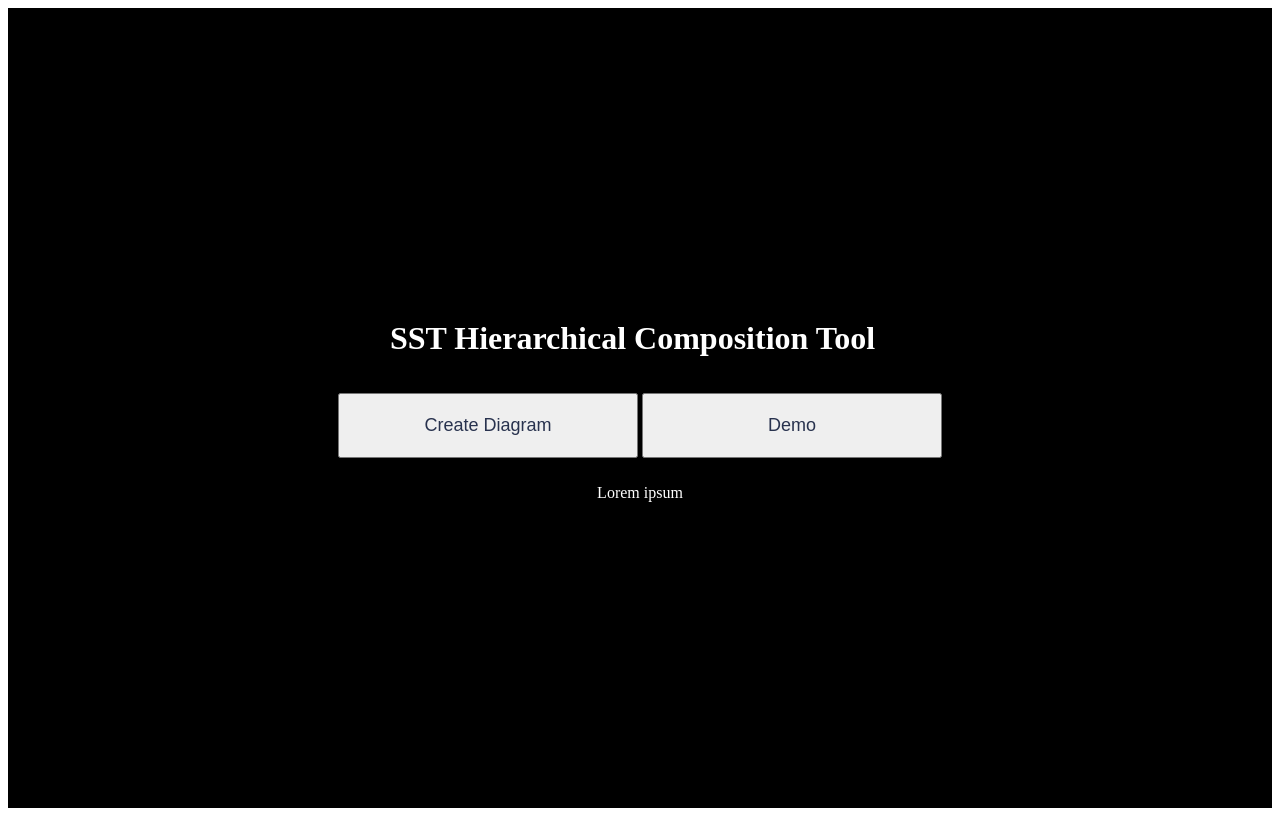
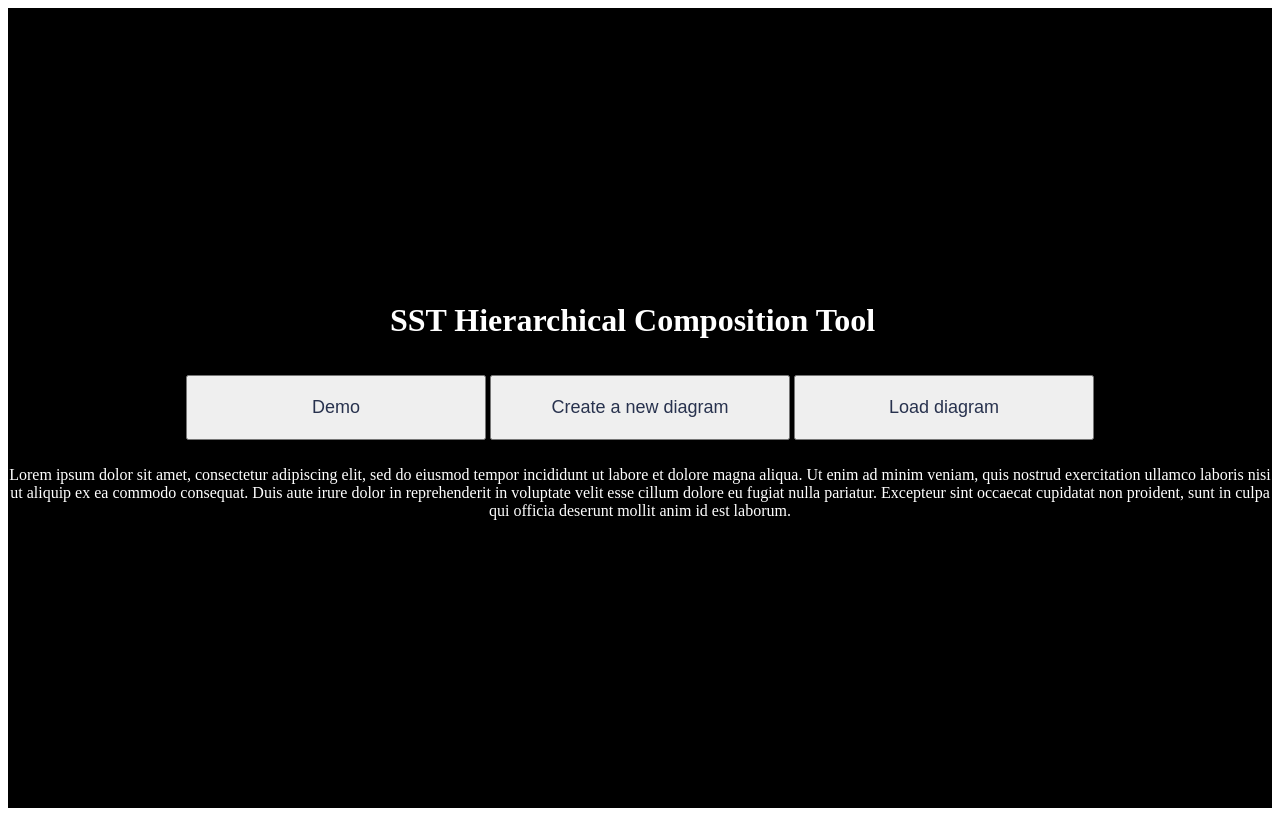
Before and after one commit to lpsmodsimteam/sst-composition-tool, a Flask app: page / in a window 1280 px wide. Run offline with Flask 2, Linux system fonts and the light colour scheme.

Commit message:
move common layout divs of html templates to base

```diff
--- /dev/null
+++ b/app/static/css/index.css
@@ -0,0 +1,44 @@
+button:hover {
+  cursor: pointer;
+}
+
+.home {
+  height: 100vh;
+  background-color: #000;
+}
+
+.splash {
+  height: 100%;
+  width: 100%;
+  text-align: center;
+  display: flex;
+  justify-content: center; /* align horizontal */
+  align-items: center; /* align vertical */
+}
+
+.intro {
+  padding-right: 15px;
+  padding-bottom: 15px;
+}
+
+.CTA {
+  width: 300px;
+  padding: 20px;
+  color: #28324e;
+  font-size: large;
+}
+
+.CTA:hover {
+  background-color: #28324e;
+  border-color: white;
+  color: white;
+}
+
+.splash h1 {
+  color: #ffffff;
+}
+
+.splash p {
+  padding-top: 10px;
+  color: #ffffff;
+}
--- /dev/null
+++ b/app/templates/base.html
@@ -0,0 +1,11 @@
+<!DOCTYPE html>
+<html lang="en">
+  <head>
+    <meta charset="UTF-8" />
+    <meta name="viewport" content="width=device-width, initial-scale=1.0" />
+    <meta http-equiv="X-UA-Compatible" content="ie=edge" />
+    <title>SST Hierarchical Composition Tool</title>
+    <meta name="description" content="SST Hierarchical Composition Tool" />
+  </head>
+  {% block content %}{% endblock %}
+</html>
--- a/app/templates/canvas.html
+++ b/app/templates/canvas.html
@@ -6,9 +6,8 @@
     <meta http-equiv="X-UA-Compatible" content="ie=edge" />
     <title>SST Hierarchical Composition Tool</title>
     <meta name="description" content="SST Hierarchical Composition Tool" />
-
-    {% include "styles.html" %}
   </head>
+  {% include "styles.html" %}
 
   <body>
     <header>
--- a/app/templates/index.html
+++ b/app/templates/index.html
@@ -1,59 +1,8 @@
-<!DOCTYPE html>
-<html lang="en">
-  <head>
-    <meta charset="UTF-8" />
-    <meta name="viewport" content="width=device-width, initial-scale=1.0" />
-    <meta http-equiv="X-UA-Compatible" content="ie=edge" />
-    <title>SST Hierarchical Composition Tool</title>
-    <meta name="description" content="SST Hierarchical Composition Tool" />
-
-    <style>
-      a:hover {
-        text-decoration: none;
-      }
-
-      .home {
-        height: 100vh;
-        background-color: #000;
-      }
-
-      .splash {
-        height: 100%;
-        width: 100%;
-        text-align: center;
-        display: flex;
-        justify-content: center; /* align horizontal */
-        align-items: center; /* align vertical */
-      }
-
-      .intro {
-        padding-right: 15px;
-        padding-bottom: 15px;
-      }
-
-      .CTA {
-        width: 300px;
-        padding: 20px;
-        color: #28324e;
-        font-size: large;
-      }
-
-      .CTA:hover {
-        background-color: #28324e;
-        border-color: white;
-        color: white;
-      }
-
-      .splash h1 {
-        color: #ffffff;
-      }
-
-      .splash p {
-        padding-top: 10px;
-        color: #ffffff;
-      }
-    </style>
-  </head>
+{% extends "base.html" %} {% block content %}
+<link
+  rel="stylesheet"
+  href="{{ url_for('static', filename='css/index.css') }}"
+/>
 <body>
   <div class="container-fluid">
     <div class="row home">
@@ -63,25 +12,40 @@
             <h1>SST Hierarchical Composition Tool</h1>
           </div>
           <button
+            onclick="location.href='/demo'"
+            type="button"
+            class="btn btn-default CTA"
+          >
+            Demo
+          </button>
+          <button
             onclick="location.href='/canvas'"
             type="button"
             class="btn btn-default CTA"
           >
-              Create Diagram
+            Create a new diagram
           </button>
           <button
             onclick="location.href='/demo'"
             type="button"
             class="btn btn-default CTA"
           >
-              Demo
+            Load diagram
           </button>
           <div class="sub">
-              <p>Lorem ipsum</p>
+            <p>
+              Lorem ipsum dolor sit amet, consectetur adipiscing elit, sed do
+              eiusmod tempor incididunt ut labore et dolore magna aliqua. Ut
+              enim ad minim veniam, quis nostrud exercitation ullamco laboris
+              nisi ut aliquip ex ea commodo consequat. Duis aute irure dolor in
+              reprehenderit in voluptate velit esse cillum dolore eu fugiat
+              nulla pariatur. Excepteur sint occaecat cupidatat non proident,
+              sunt in culpa qui officia deserunt mollit anim id est laborum.
+            </p>
           </div>
         </a>
       </div>
     </div>
   </div>
 </body>
-</html>
+{% endblock %}
```
Lines whose indentation alone changed are shown as unchanged.
